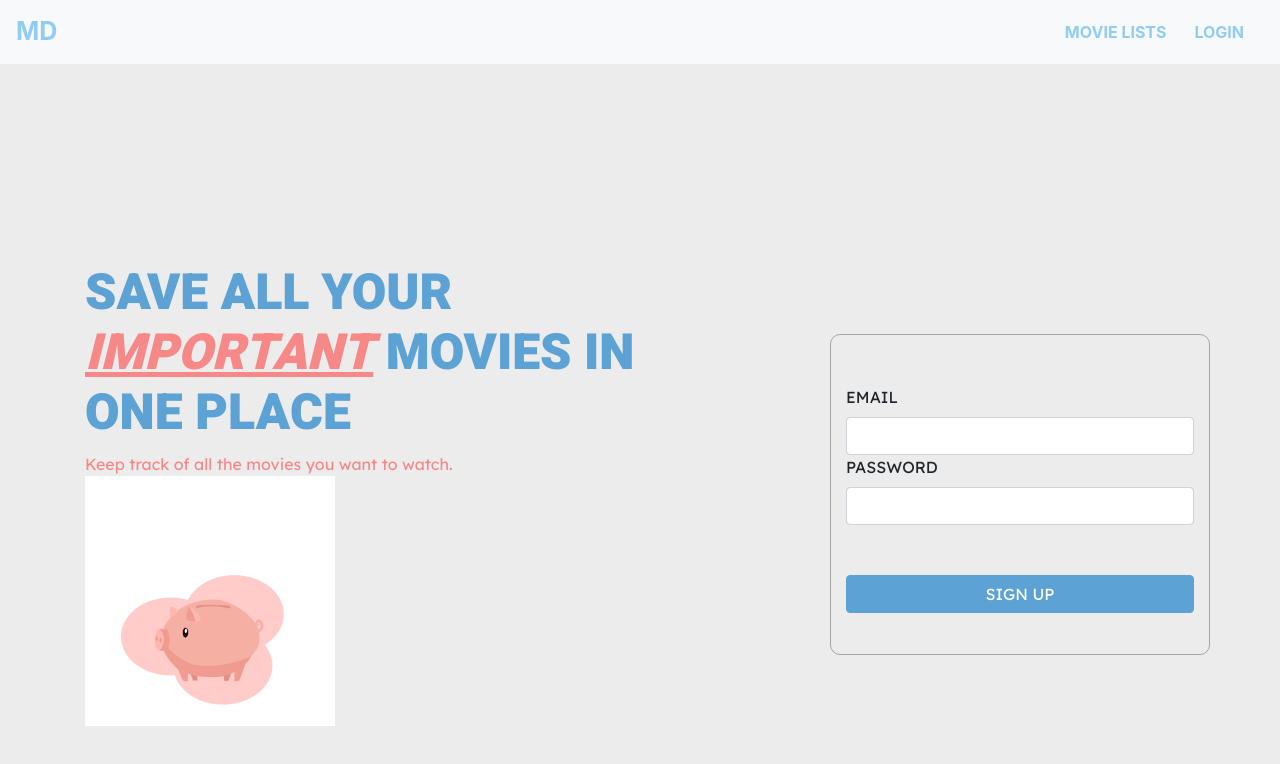
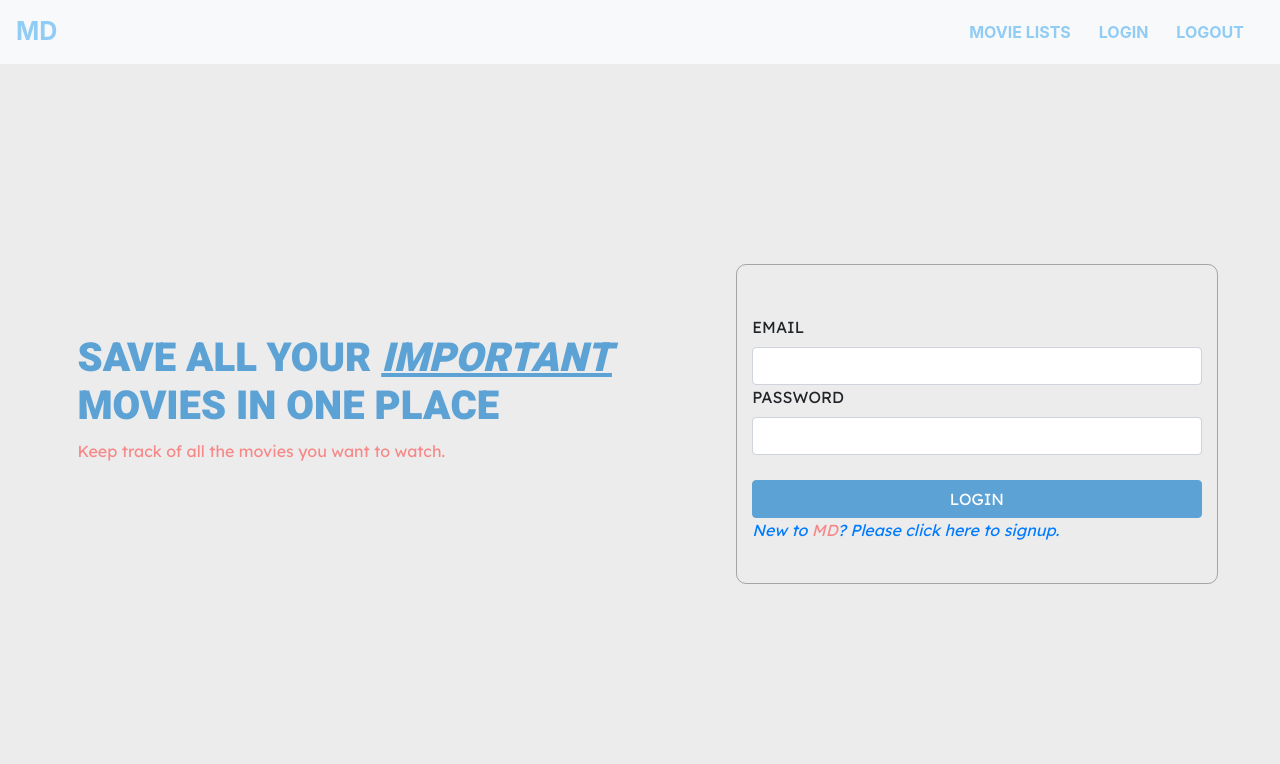
Before and after one commit to aryabhagwat/MovieDatabase, an Angular app: page /login in a window 1280 px wide. Shown: the top 764 px of the page. Built offline with nearby package versions, Linux system fonts and the light colour scheme.

Commit message:
Created login page.Changed styling in login/signup

```diff
--- a/src/app/app.component.html
+++ b/src/app/app.component.html
@@ -1,2 +1,2 @@
 <header-component></header-component>
-<signup-component></signup-component>
+<router-outlet></router-outlet>
--- a/src/app/app.module.ts
+++ b/src/app/app.module.ts
@@ -2,6 +2,7 @@ import { NgModule } from '@angular/core';
 import { BrowserModule } from '@angular/platform-browser';
 
 import { AppComponent } from './app.component';
+import { AppRoutes } from './app.routes';
 import { headerComponent } from './header/header.component';
 import { loginComponent } from './login/login.component';
 import { signupComponent } from './signup/signup.component';
@@ -14,7 +15,8 @@ import { signupComponent } from './signup/signup.component';
     signupComponent
   ],
   imports: [
-    BrowserModule
+    BrowserModule,
+    AppRoutes
   ],
   providers: [],
   bootstrap: [AppComponent]
--- a/src/app/header/header.component.html
+++ b/src/app/header/header.component.html
@@ -7,10 +7,13 @@
     <div class="collapse navbar-collapse justify-content-end" id="navbarSupportedContent">
       <ul class="navbar-nav">
         <li class="nav-item mr-auto active">
-          <a class="nav-link link-sub" href="#"> MOVIE LISTS <span class="sr-only">(current)</span></a>
+          <a class="nav-link link-sub" href="#"> MOVIE LISTS </a>
         </li>
         <li class="nav-item active">
-          <a class="nav-link link-sub" href="#"> LOGIN <span class="sr-only">(current)</span></a>
+          <a class="nav-link link-sub" [routerLink]="'/login'"> LOGIN </a>
+        </li>
+        <li class="nav-item active">
+          <a class="nav-link link-sub"> LOGOUT </a>
         </li>
       </ul>
     </div>
--- a/src/app/login/login.component.css
+++ b/src/app/login/login.component.css
@@ -1,5 +1,75 @@
-.loginBox{
-    border: 1px solid black;
-    margin-left: auto;
-    margin-right: auto;
+/*
+COLORS
+#ECECEC - WHITE
+#90CCF4 - LIGHT BLUE
+#5DA2D5 - BLUE
+#F3D250 - YELLOW
+#F78888 - SALMON
+
+
+*/
+
+body {
+    background-color: aqua;
 }
+
+.my-container{
+    background-color: #ECECEC;
+ }
+
+.mainPage{
+    padding-left: 5%;
+    padding-right: 5%;
+    height: 250px;
+}
+
+form{
+    font-family: 'Lexend', sans-serif;
+
+}
+.background{
+    padding-right: 100px;
+    top: 175px;
+}
+
+.left-header{
+    font-family: 'Heebo', sans-serif;
+    font-size: 40px;
+    text-align: left;
+    color: #5DA2D5;
+}
+
+.background2{
+    padding-top: 50px;
+    padding-bottom: 25px;
+    border: 1px solid rgba(0, 0, 0, 0.3);
+    border-radius: 10px;
+    /* box-shadow: -5px -3px 10px 0px rgb(0 0 0 / 10%), -1px -1px 20px 0 rgb(0 0 0 / 19%); */
+    top: 200px;
+}
+
+.left-body{
+    font-family: 'Lexend', sans-serif;
+    text-align: center;
+    color: #F78888;
+    text-shadow: 5px;
+}
+
+.highlighter{
+    color: #F78888;
+}
+
+.background:hover span{
+    transition: text-shadow 0.5s;
+    text-shadow: 2px 2px #5DA2D5;
+    transition-timing-function: ease-in-out;
+}
+
+.spacer{
+    margin-top: 25px;
+}
+
+.customButton{
+    background-color:#5DA2D5;
+    border-color: #5DA2D5;
+}
--- a/src/app/login/login.component.html
+++ b/src/app/login/login.component.html
@@ -1,25 +1,45 @@
-<form>
-    <div class="form-group loginBox ">
+<div class="my-container">
+    <div class="container-fluid ">
         <div class="row">
-            <div class="col-xl-12">
-                    <div class="row">
-                        <div class="col-xl-4">
-                            <label for="email">Email Address</label>
-                            <input class="form-control" type="email" name="email">
+            <div class="col">
+                <div class="row mainPage align-items-center ">
+                    <div class="col-md-7 background">
+                        <div class="d-flex">
+                            <h1 class="left-header">SAVE ALL YOUR <span><u><i>IMPORTANT</i></u></span> MOVIES IN ONE PLACE</h1>
+                        </div>
+                        <div class="d-flex left-body">
+                            Keep track of all the movies you want to watch.
+                        </div>
+                        <div>
                         </div>
                     </div>
-                    <div class="row">
-                        <div class="col-xl-4">
-                            <label for="password">Password</label>
-                            <input class="form-control"type="password" name="password">
-                        </div>
+                    <div class="col-md-5 background2">
+                        <form class="form-group">
+                            <div class="row">
+                                <div class="col-md-12">
+                                    <label for="email">EMAIL</label>
+                                    <input type="email" class="form-control" name="email">
+                                </div>
+                            </div>
+                            <div class="row">
+                                <div class="col-md-12">
+                                    <label for="password">PASSWORD</label>
+                                    <input type="password" class="form-control" name="password">
+                                </div>
+                            </div>
+                            <div class="row justify-content-end spacer">
+                                <div class="col">
+                                    <button class="btn btn-primary btn-block customButton" type="submit">LOGIN</button>
+                                    <a [routerLink]="'/signup'">
+                                        <i> New to <span class="highlighter">MD</span>? Please click here to signup. </i>
+                                    </a>
+                                </div>
+                            </div>
+                        </form>
                     </div>
-                    <div class="row">
-                        <div class="col-xl-12">
-                            <button class="btn btn-success"> Login </button>
-                        </div>
-                    </div>
+                </div>
+
             </div>
         </div>
     </div>
-</form>
+</div>
--- a/src/app/signup/signup.component.css
+++ b/src/app/signup/signup.component.css
@@ -28,7 +28,7 @@ form{
 
 .left-header{
     font-family: 'Heebo', sans-serif;
-    font-size: 50px;
+    font-size: 40px;
     text-align: left;
     color: #5DA2D5;
 }
@@ -60,7 +60,7 @@ form{
 }
 
 .spacer{
-    margin-top: 50px;
+    margin-top: 25px;
 }
 
 .customButton{
--- a/src/app/signup/signup.component.html
+++ b/src/app/signup/signup.component.html
@@ -1,22 +1,20 @@
-
 <div class="my-container">
     <div class="container mainPage">
         <div class="row">
             <div class="col">
 
                 <div class="row align-items-center ">
-                    <div class="col-md-8 background">
+                    <div class="col-md-7 background">
                         <div class="d-flex">
-                            <h1 class="left-header">SAVE ALL YOUR <span class="highlighter"><u><i>IMPORTANT</i></u></span> MOVIES IN ONE PLACE</h1>
+                            <h1 class="left-header">CANT KEEP TRACK OF <u><i>ALL THE MOVIES</i></u> YOU HAVE WATCHED?</h1>
                         </div>
                         <div class="d-flex left-body">
-                            Keep track of all the movies you want to watch.
+                            We got you covered.
                         </div>
                         <div>
-                            <img [src]="piggyImage" alt="piggySave"  width=250/>
                         </div>
                     </div>
-                    <div class="col-md-4 background2">
+                    <div class="col-md-5 background2">
                         <form class="form-group">
                             <div class="row">
                                 <div class="col-md-12">
--- a/src/app/signup/signup.component.ts
+++ b/src/app/signup/signup.component.ts
@@ -5,11 +5,6 @@ import { AfterContentInit, Component } from "@angular/core";
     templateUrl: './signup.component.html',
     styleUrls: ['./signup.component.css']
 })
-export class signupComponent implements AfterContentInit{
-    piggyImage="";
-
-    ngAfterContentInit() {
-        this.piggyImage = "../../webImages/animation_500_kmqrhpk0.gif";
-    }
+export class signupComponent{
 
 }
```
Also changed, not shown: src/app/app.routes.ts (added, +18 -0 lines).
